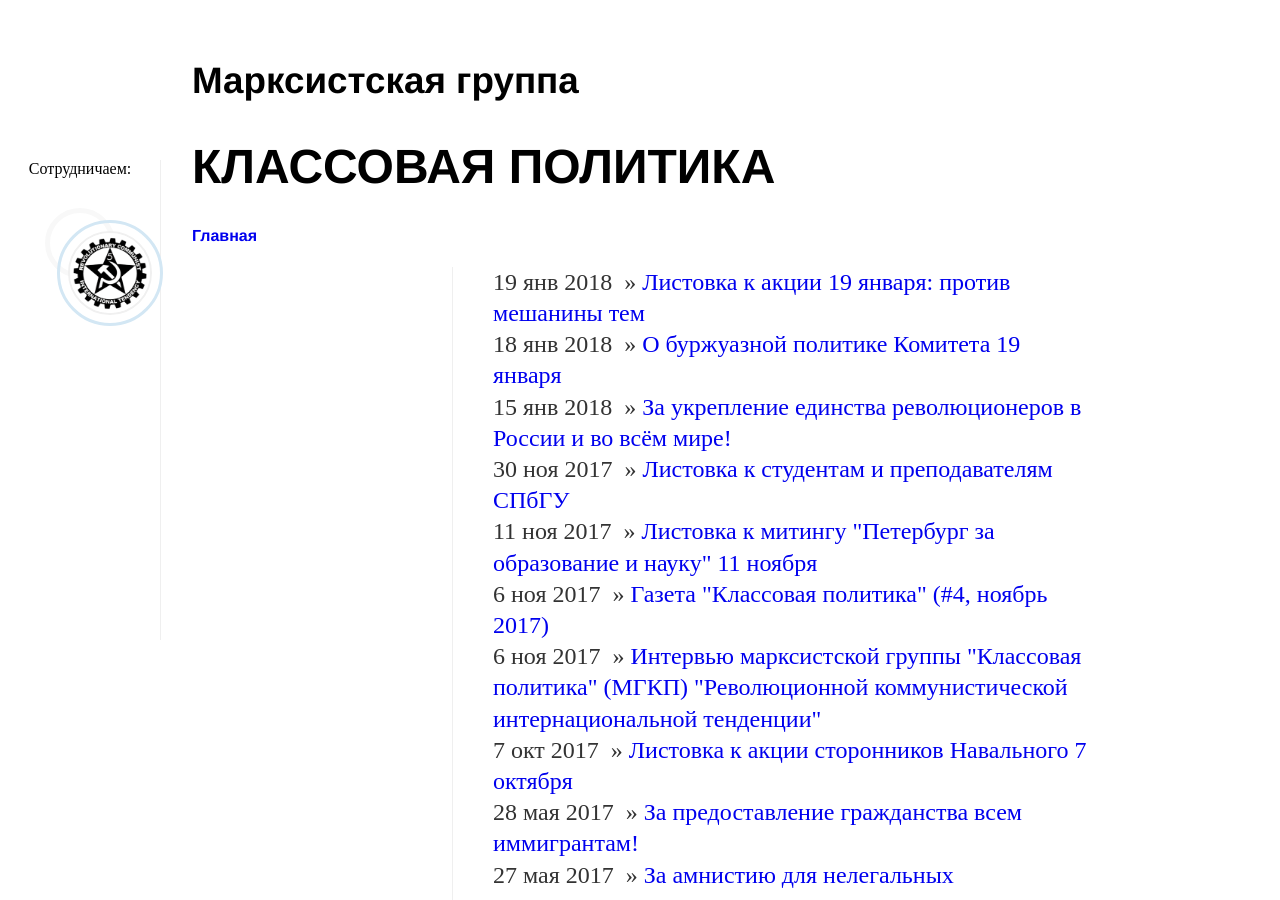
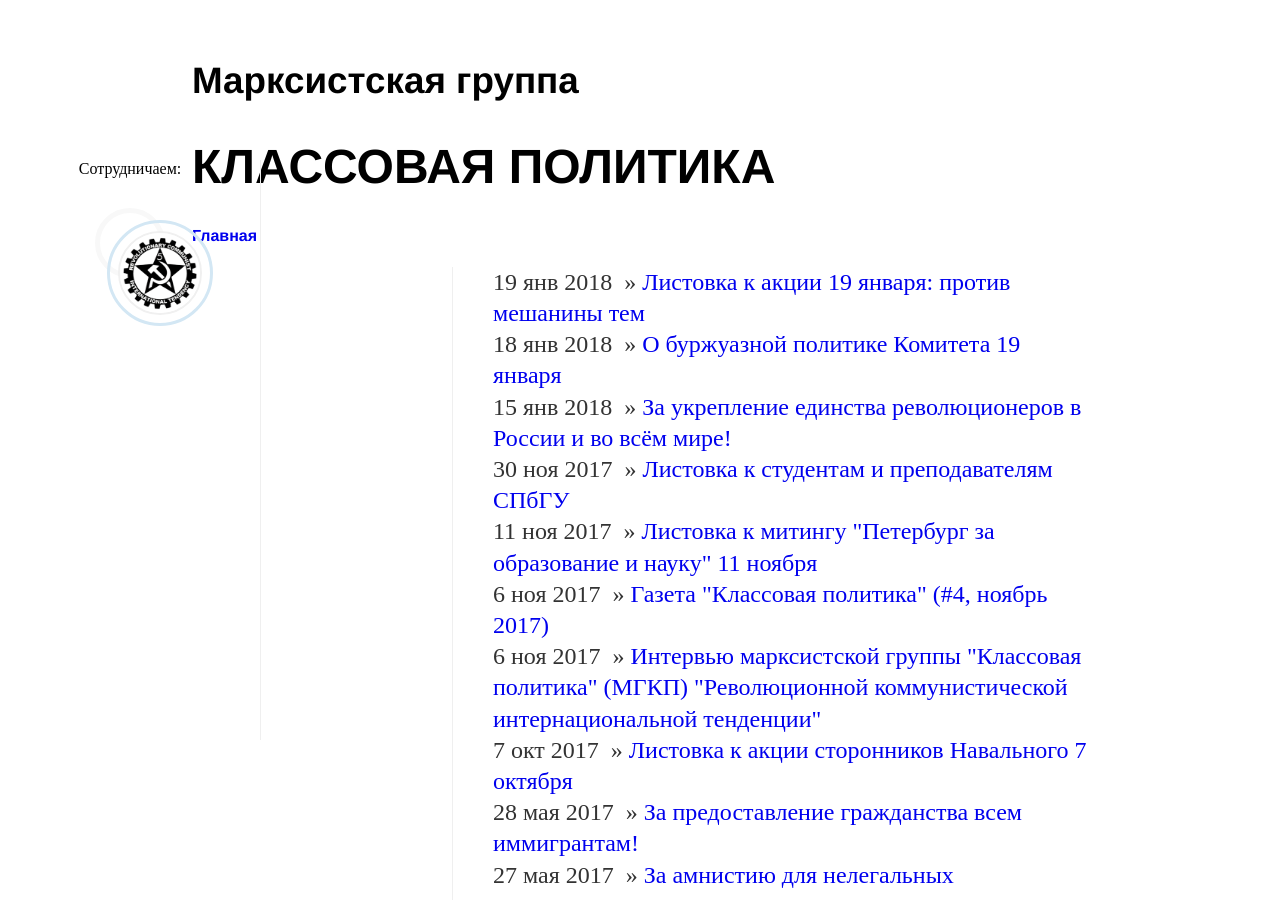
Before and after one commit to mgkp/mgkp.github.io, a Jekyll site: the page built from index.html, in a window 1280 px wide and 900 px high. Built offline with Jekyll 4.4.1, drawn with Linux system fonts in a browser that asks for light colours.

Commit message:
sidebar left

```diff
--- a/css/main.css
+++ b/css/main.css
@@ -59,11 +59,11 @@ main {
 }
 
 #sidebar {
-	width: 160px;
+	width: 260px;
 	position: fixed;
 	top: 160px;
 	left: 0px;
-	bottom: 260px;
+	bottom: 160px;
 	right: auto;
 	min-height: 290px;
   border-right: 1px solid #efefef;
```
